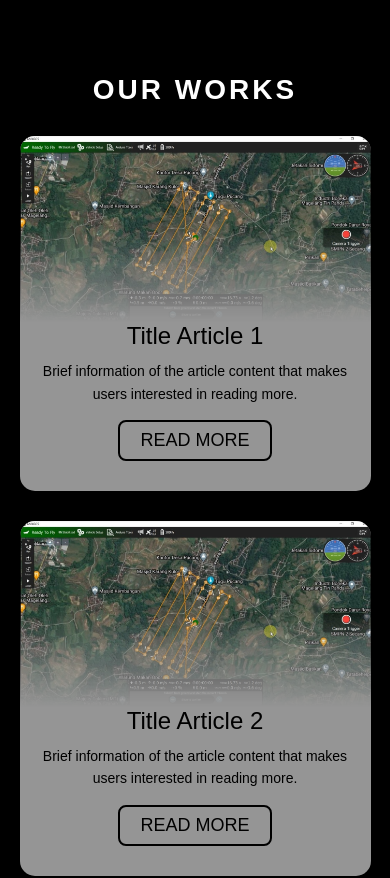
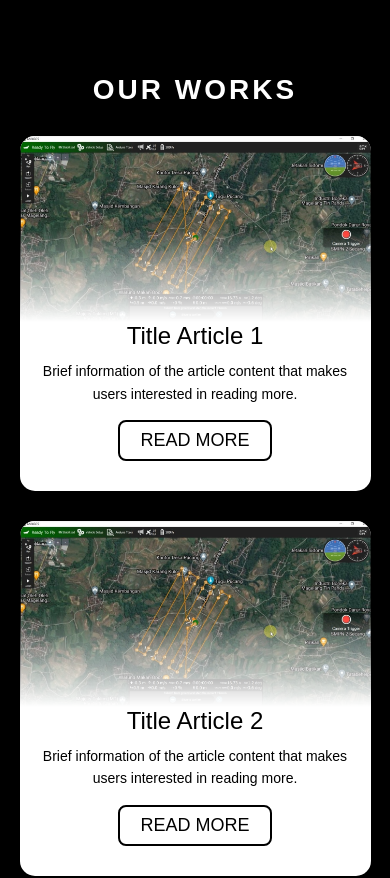
Before and after one commit to nasgmr/website-amx-next, a Next.js app: page / in a window 390 px wide. Shown: the part 2880-3758 px from the top of the page. Built offline with nearby package versions, Linux system fonts and the light colour scheme; a web font is replaced by a local one.

Commit message:
fix: article homepage boxes color

```diff
--- a/src/css/style.css
+++ b/src/css/style.css
@@ -2201,7 +2201,7 @@ html, body, .homepage-body {
   .hp-card-list {
     display: flex;
     flex-direction: column;
-    background: #959595 !important;
+    background: #FFFFFF !important;
     border-radius: 15px;
     overflow: hidden;
     margin-top: 30px;
```
